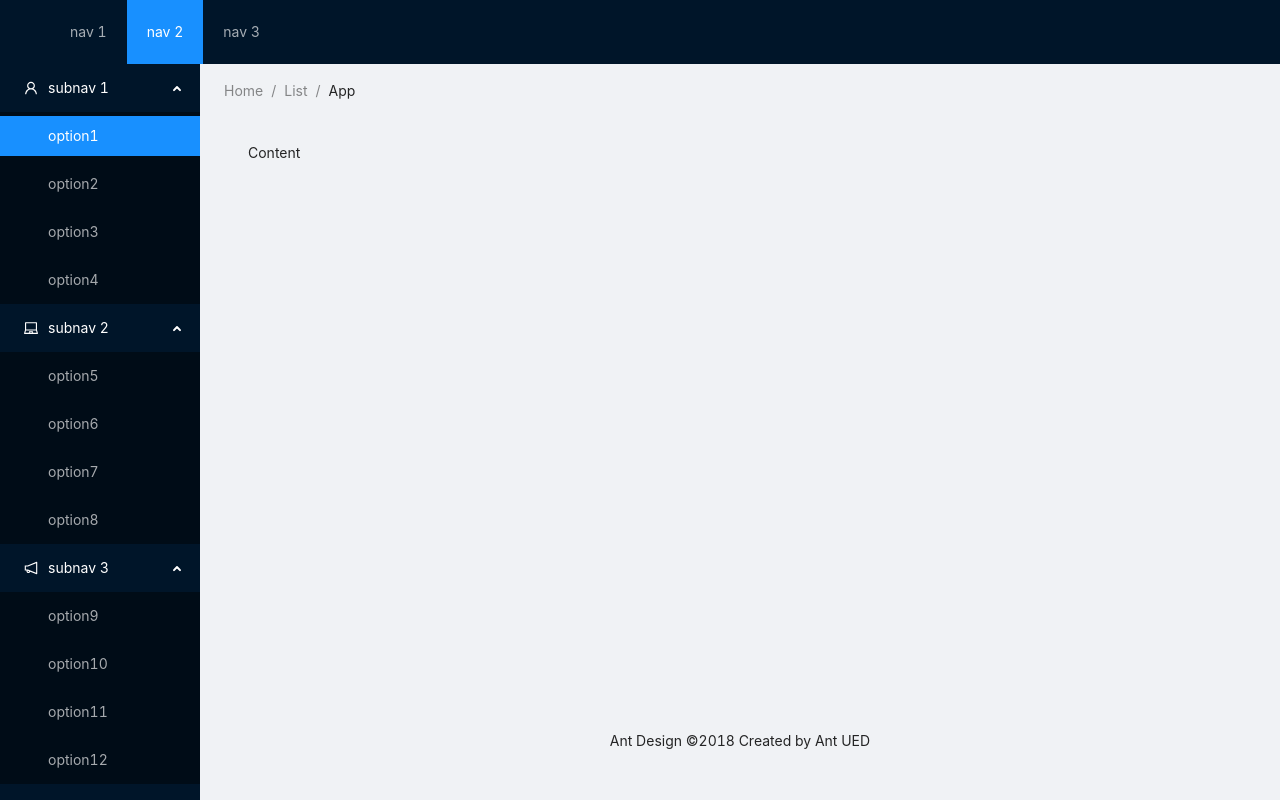
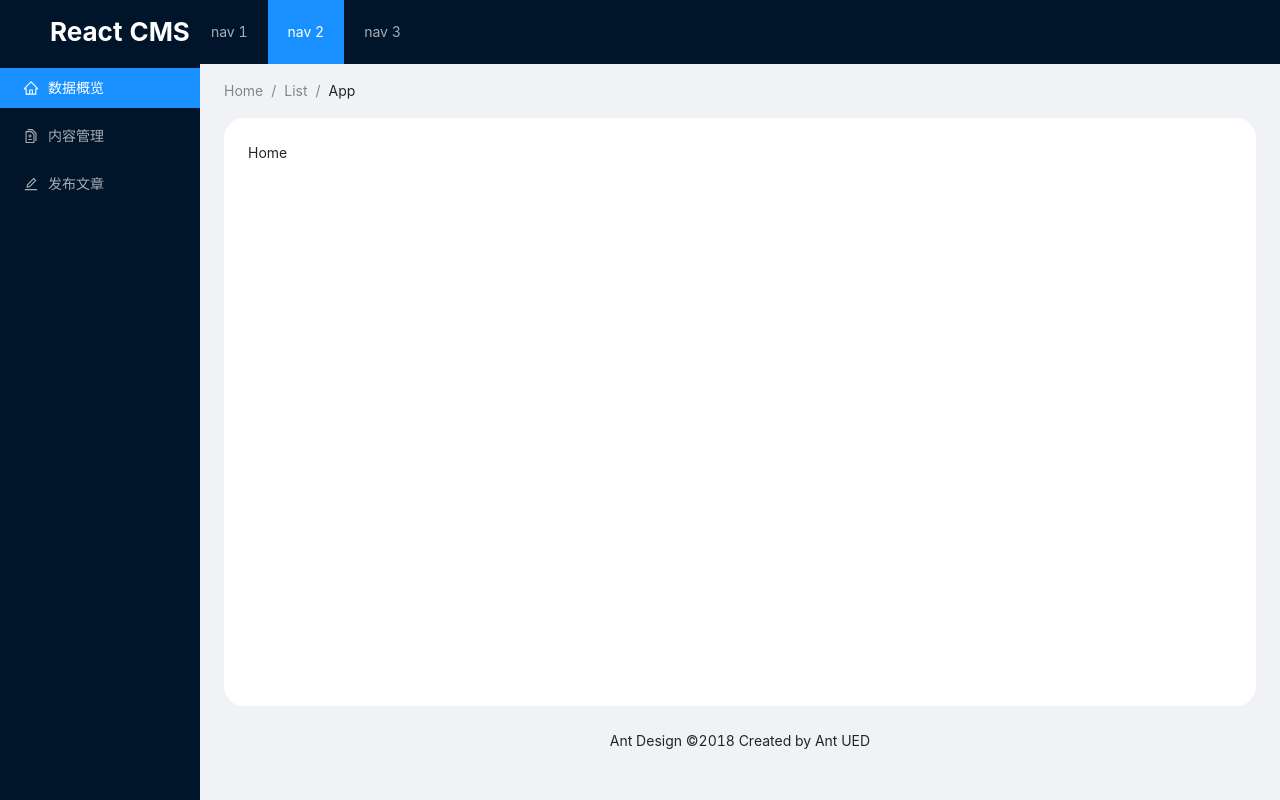
Before and after one commit to YihaoCCC/react-learn, a React (Create React App) app: page / in a window 1280 px wide. Built offline with nearby package versions, Linux system fonts and the light colour scheme; sample sign-in values are in the browser's storage.

Commit message:
✨ feat(All): 用户登录与主界面搭建

```diff
--- a/src/newApp/App.js
+++ b/src/newApp/App.js
@@ -1,13 +1,31 @@
 import { BrowserRouter, Routes, Route}  from 'react-router-dom'
-
+// import { Navigate } from 'react-router-dom'
 import Login from './Login/index.js'
 import Layout from './Layout/index.js'
+import { AuthCom } from './utils/AuthCom.jsx'
+import Article from './article/index.jsx'
+import Publish from './publish/index.jsx'
+import Home from './home/index.jsx'
+
 export default function App() {
     return (
         <BrowserRouter>
             <Routes>
                 <Route path='/login' element={<Login/>}></Route>
-                <Route path='/' element={<Layout/>}></Route>
+                {/* <Route path='/*'
+                    element={
+                        window.localStorage.getItem('react-token') !== null
+                        ?
+                        <Layout/>
+                        :
+                        <Navigate to='/login' replace></Navigate>
+                        }>
+                </Route> */}
+                <Route path='/*' element={<AuthCom><Layout></Layout></AuthCom>}>
+                    <Route index element={<Home></Home>}></Route>
+                    <Route path='article' element={<Article></Article>}></Route>
+                    <Route path='publish' element={<Publish></Publish>}></Route>
+                </Route>
             </Routes>
         </BrowserRouter>
     )
--- a/src/newApp/Layout/index.js
+++ b/src/newApp/Layout/index.js
@@ -1,6 +1,7 @@
-import { LaptopOutlined, NotificationOutlined, UserOutlined } from '@ant-design/icons';
+import { HomeOutlined, DiffOutlined, EditOutlined, LaptopOutlined, NotificationOutlined, UserOutlined } from '@ant-design/icons';
 import { Breadcrumb, Layout, Menu } from 'antd';
 import React from 'react';
+import { Outlet, Link, useLocation } from 'react-router-dom';
 const { Header, Content, Footer, Sider } = Layout;
 const items1 = ['1', '2', '3'].map((key) => ({
     key,
@@ -24,26 +25,35 @@ const items2 = [UserOutlined, LaptopOutlined, NotificationOutlined].map((icon, i
 
 
 export default function App() {
+    const route = useLocation()
     return (
         <>
             <Layout style={{height:"100vh"}}>
-                <Header className="header" >
-                    <div className="logo" style={{width:'200px'}} />
-                    <Menu theme="dark" mode="horizontal" defaultSelectedKeys={['2']} items={items1} />
+                <Header className="header" style={{display:'flex',justifyContent:'flex-start',alignItems:'center'}}>
+                    <div style={{width:'160px',height:'100%',color:'#fff',fontSize:'26px',fontWeight:'bolder'}} className="logo">React CMS</div>
+                    <Menu  style={{width:'100%'}} theme="dark" mode="horizontal" defaultSelectedKeys={['2']} items={items1} />
                 </Header>
                 <Layout >
                     <Sider width={200} >
                         <Menu
                             theme='dark'
                             mode="inline"
-                            defaultSelectedKeys={['1']}
-                            defaultOpenKeys={['sub1','sub2','sub3']}
+                            defaultSelectedKeys={route.pathname}
                             style={{
                                 height: '100%',
                                 borderRight: 0,
                             }}
-                            items={items2}
-                        />
+                        >
+                            <Menu.Item icon={<HomeOutlined />} key="/">
+                                <Link to="/">数据概览</Link>
+                            </Menu.Item>
+                            <Menu.Item icon={<DiffOutlined />} key="/article">
+                                <Link to="/article">内容管理</Link>
+                            </Menu.Item>
+                            <Menu.Item icon={<EditOutlined />} key="/publish">
+                                <Link to="/publish">发布文章</Link>
+                            </Menu.Item>
+                        </Menu>
                     </Sider>
                     <Layout
                         style={{
@@ -65,9 +75,11 @@ export default function App() {
                                 padding: 24,
                                 margin: 0,
                                 minHeight: 280,
+                                borderRadius: 20,
+                                background: '#FFF'
                             }}
                         >
-                            Content
+                            <Outlet/>
                         </Content>
                         <Footer
                             style={{
--- a/src/newApp/Login/index.js
+++ b/src/newApp/Login/index.js
@@ -1,13 +1,23 @@
 import './login.scss';
 import { Button, Checkbox, Form, Input } from 'antd';
+import useStore  from '../store/index'
+import { useNavigate } from 'react-router-dom';
+import { notification } from 'antd'
 
 export default function Login() {
+    const router = useNavigate()
+    const { LoginStore }  = useStore()
     const onFinish = (values) => {
-        console.log('Success:', values);
-    };
+        LoginStore.setToken(values).then((res) => {
+            console.log('执行完毕')
 
-    const onFinishFailed = (errorInfo) => {
-        console.log('Failed:', errorInfo);
+            router('/')
+            notification['success']({
+                message: '欢迎您！',
+                description:
+                  '欢迎来到React ',
+            });
+        })
     };
     return (
         <div className="login">
@@ -17,6 +27,8 @@ export default function Login() {
                      onFinish={ onFinish }
                      initialValues={{
                         remember: true,
+                        mobile: '16622123425',
+                        code: '246810'
                       }}
                 >
                     <Form.Item
@@ -39,7 +51,7 @@ export default function Login() {
                           { required: true, message: '请输入验证码' }
                         ]}
                     >
-                        <Input size="large" placeholder="请输入验证码" />
+                        <Input  size="large" placeholder="请输入验证码" />
                     </Form.Item>
                     <Form.Item
                         name='remember'
--- /dev/null
+++ b/src/newApp/article/index.jsx
@@ -0,0 +1,7 @@
+export default function Article() {
+    return (
+        <>
+            article
+        </>
+    )
+}
--- /dev/null
+++ b/src/newApp/home/index.jsx
@@ -0,0 +1,7 @@
+export default function Home() {
+    return (
+        <>
+            Home
+        </>
+    )
+}
--- /dev/null
+++ b/src/newApp/publish/index.jsx
@@ -0,0 +1,7 @@
+export default function publish() {
+    return (
+        <>
+            publish
+        </>
+    )
+}
--- a/src/newApp/request/index.js
+++ b/src/newApp/request/index.js
@@ -6,6 +6,10 @@ const http = axios.create({
 })
 // 添加请求拦截器
 http.interceptors.request.use((config)=> {
+    let token = window.localStorage.getItem('react-token')
+    if (token) {
+        config.headers.Authorization = `Bearer ${token}`
+    }
     return config
   }, (error)=> {
     return Promise.reject(error)
@@ -15,7 +19,7 @@ http.interceptors.request.use((config)=> {
 http.interceptors.response.use((response)=> {
     // 2xx 范围内的状态码都会触发该函数。
     // 对响应数据做点什么
-    return response
+    return response.data
   }, (error)=> {
     // 超出 2xx 范围的状态码都会触发该函数。
     // 对响应错误做点什么
--- /dev/null
+++ b/src/newApp/store/index.js
@@ -0,0 +1,16 @@
+import LoginStore from "./login";
+import React from "react";
+class Store  {
+    constructor() {
+        this.LoginStore = new LoginStore()
+    }
+}
+
+
+const rootStore = new Store()
+// 5：introduce React.createContext to make rooteStore
+const context = React.createContext(rootStore)
+
+const useStore = () => React.useContext(context)
+
+export default useStore
--- /dev/null
+++ b/src/newApp/store/login.js
@@ -0,0 +1,28 @@
+import { makeAutoObservable } from 'mobx'
+import { http } from '../request/index'
+
+class LoginStore {
+    token = window.localStorage.getItem('react-token') || ''
+
+
+    constructor() {
+        makeAutoObservable(this)
+    }
+
+
+    setToken = ({mobile,code}) => {
+        return http.post('http://geek.itheima.net/v1_0/authorizations', {
+            mobile,
+            code
+        }).then((res) => {
+            this.token = res.data.token
+            window.localStorage.setItem('react-token', this.token)
+            console.log(`output->`,this.token)
+            return 1
+        })
+    }
+
+}
+
+
+export default LoginStore
--- /dev/null
+++ b/src/newApp/utils/AuthCom.jsx
@@ -0,0 +1,17 @@
+import { Navigate } from "react-router-dom"
+
+
+
+
+export function AuthCom(props) {
+    console.log(props)
+    return (
+        <>
+            {
+                window.localStorage.getItem('react-token') ?
+                props.children :
+                <Navigate to='/login'/>
+            }
+        </>
+    )
+}
--- a/src/store/index.js
+++ b/src/store/index.js
@@ -16,7 +16,7 @@ class RootStroe {
         this.todoStore = new Todo()
     }
 }
-
+// 其实省略以下步骤直接导出此Store类也能直接使用，但是这时候react并不会收集依赖，即devtools监控不到数据，
 // 4：new instance of RootStore
 const rootStore = new RootStroe()
 // 5：introduce React.createContext to make rooteStore
```
